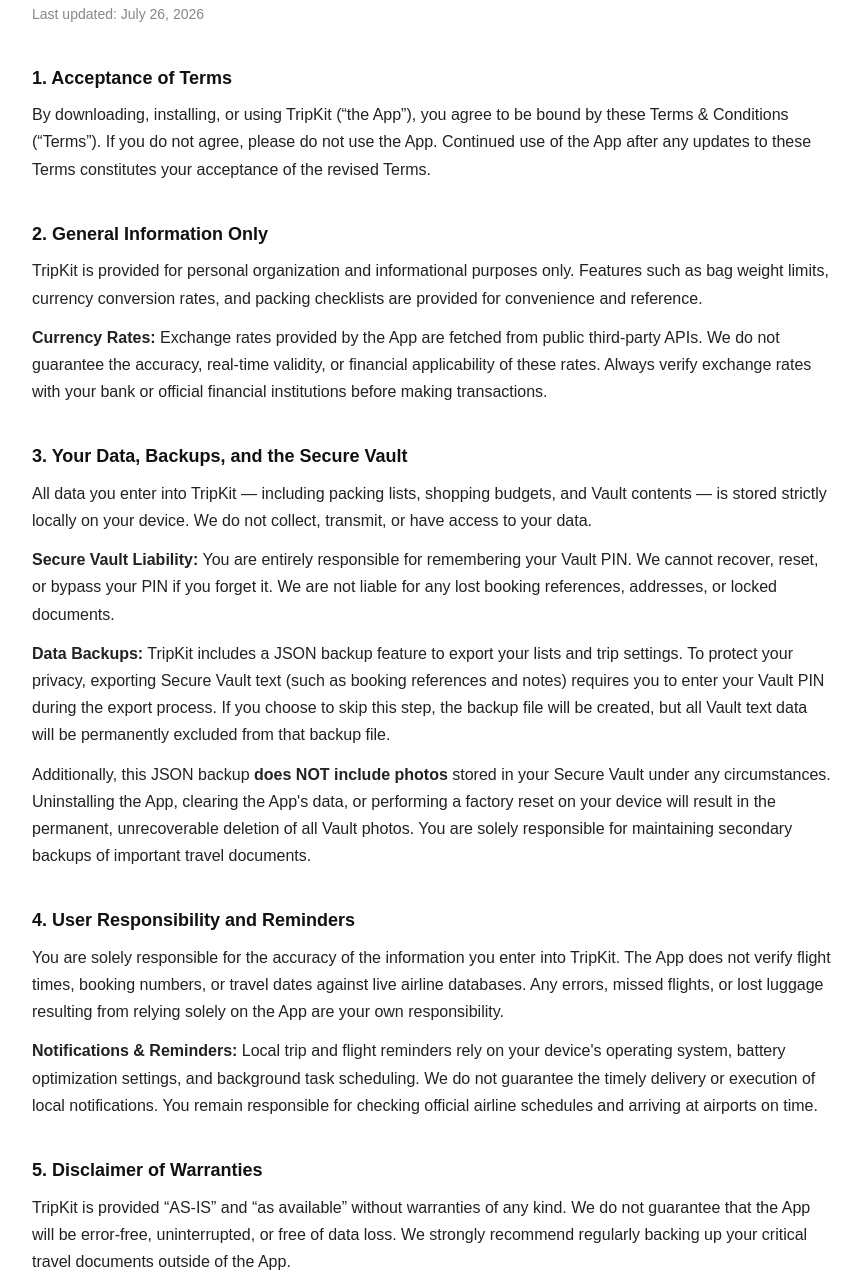
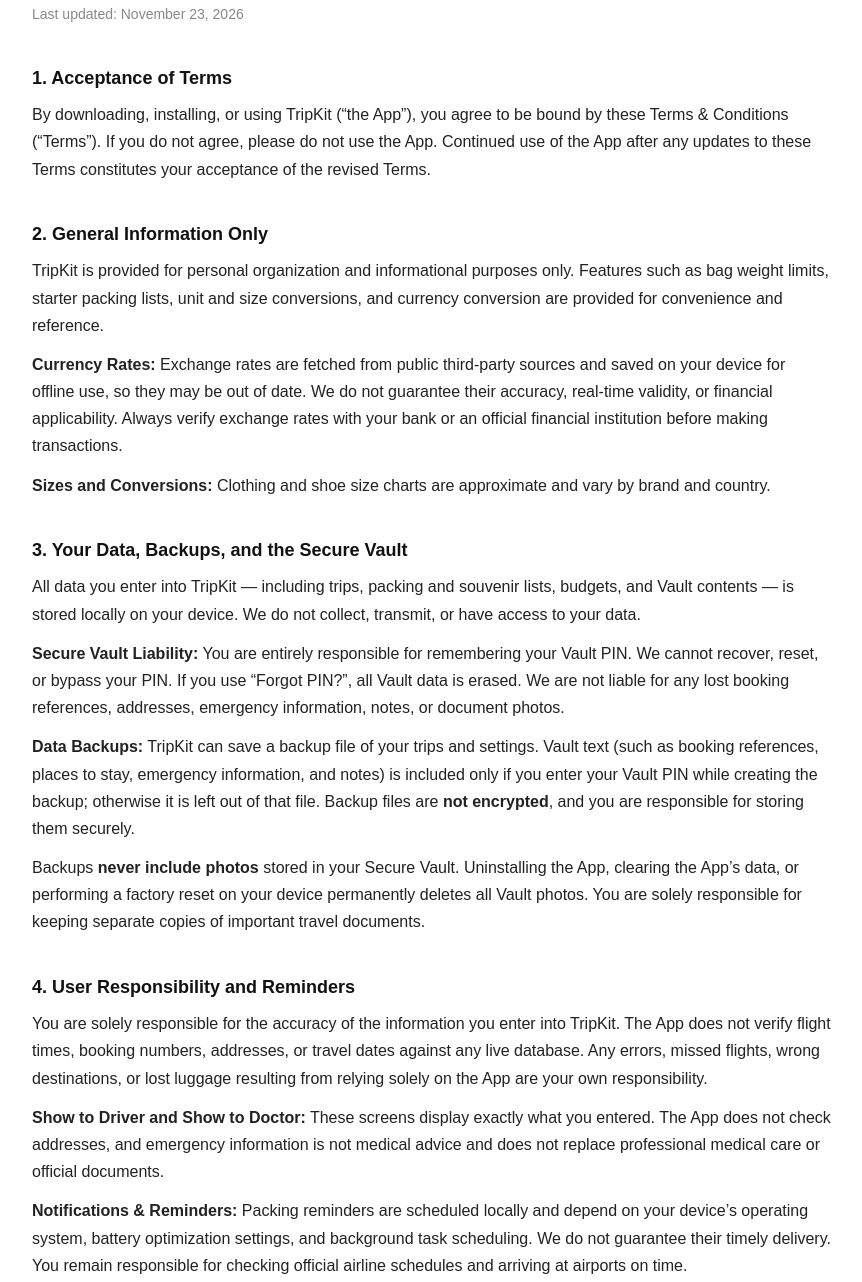
Before and after one commit to buildsbyYD/builds-by-yd-legal, a plain HTML site: page tripkit/terms.html in a window 1280 px wide. Shown: the part 120-1402 px from the top of the page, without its empty margins (208-1070 px from the left). Drawn offline with Linux system fonts and the light colour scheme.

Commit message:
Update terms.html

```diff
--- a/tripkit/terms.html
+++ b/tripkit/terms.html
@@ -50,24 +50,26 @@
 
   <h1 class="title">Terms &amp; Conditions</h1>
   <p class="subtitle">TripKit &ndash; Travel Assistant</p>
-  <p class="date">Last updated: July 26, 2026</p>
+  <p class="date">Last updated: November 23, 2026</p>
 
   <h2>1. Acceptance of Terms</h2>
   <p>By downloading, installing, or using TripKit (&ldquo;the App&rdquo;), you agree to be bound by these Terms &amp; Conditions (&ldquo;Terms&rdquo;). If you do not agree, please do not use the App. Continued use of the App after any updates to these Terms constitutes your acceptance of the revised Terms.</p>
 
   <h2>2. General Information Only</h2>
-  <p>TripKit is provided for personal organization and informational purposes only. Features such as bag weight limits, currency conversion rates, and packing checklists are provided for convenience and reference.</p>
-  <p><strong>Currency Rates:</strong> Exchange rates provided by the App are fetched from public third-party APIs. We do not guarantee the accuracy, real-time validity, or financial applicability of these rates. Always verify exchange rates with your bank or official financial institutions before making transactions.</p>
+  <p>TripKit is provided for personal organization and informational purposes only. Features such as bag weight limits, starter packing lists, unit and size conversions, and currency conversion are provided for convenience and reference.</p>
+  <p><strong>Currency Rates:</strong> Exchange rates are fetched from public third-party sources and saved on your device for offline use, so they may be out of date. We do not guarantee their accuracy, real-time validity, or financial applicability. Always verify exchange rates with your bank or an official financial institution before making transactions.</p>
+  <p><strong>Sizes and Conversions:</strong> Clothing and shoe size charts are approximate and vary by brand and country.</p>
 
   <h2>3. Your Data, Backups, and the Secure Vault</h2>
-  <p>All data you enter into TripKit &mdash; including packing lists, shopping budgets, and Vault contents &mdash; is stored strictly locally on your device. We do not collect, transmit, or have access to your data.</p>
-  <p><strong>Secure Vault Liability:</strong> You are entirely responsible for remembering your Vault PIN. We cannot recover, reset, or bypass your PIN if you forget it. We are not liable for any lost booking references, addresses, or locked documents.</p>
-  <p><strong>Data Backups:</strong> TripKit includes a JSON backup feature to export your lists and trip settings. To protect your privacy, exporting Secure Vault text (such as booking references and notes) requires you to enter your Vault PIN during the export process. If you choose to skip this step, the backup file will be created, but all Vault text data will be permanently excluded from that backup file.</p>
-  <p>Additionally, this JSON backup <strong>does NOT include photos</strong> stored in your Secure Vault under any circumstances. Uninstalling the App, clearing the App's data, or performing a factory reset on your device will result in the permanent, unrecoverable deletion of all Vault photos. You are solely responsible for maintaining secondary backups of important travel documents.</p>
+  <p>All data you enter into TripKit &mdash; including trips, packing and souvenir lists, budgets, and Vault contents &mdash; is stored locally on your device. We do not collect, transmit, or have access to your data.</p>
+  <p><strong>Secure Vault Liability:</strong> You are entirely responsible for remembering your Vault PIN. We cannot recover, reset, or bypass your PIN. If you use &ldquo;Forgot PIN?&rdquo;, all Vault data is erased. We are not liable for any lost booking references, addresses, emergency information, notes, or document photos.</p>
+  <p><strong>Data Backups:</strong> TripKit can save a backup file of your trips and settings. Vault text (such as booking references, places to stay, emergency information, and notes) is included only if you enter your Vault PIN while creating the backup; otherwise it is left out of that file. Backup files are <strong>not encrypted</strong>, and you are responsible for storing them securely.</p>
+  <p>Backups <strong>never include photos</strong> stored in your Secure Vault. Uninstalling the App, clearing the App&rsquo;s data, or performing a factory reset on your device permanently deletes all Vault photos. You are solely responsible for keeping separate copies of important travel documents.</p>
 
   <h2>4. User Responsibility and Reminders</h2>
-  <p>You are solely responsible for the accuracy of the information you enter into TripKit. The App does not verify flight times, booking numbers, or travel dates against live airline databases. Any errors, missed flights, or lost luggage resulting from relying solely on the App are your own responsibility.</p>
-  <p><strong>Notifications &amp; Reminders:</strong> Local trip and flight reminders rely on your device's operating system, battery optimization settings, and background task scheduling. We do not guarantee the timely delivery or execution of local notifications. You remain responsible for checking official airline schedules and arriving at airports on time.</p>
+  <p>You are solely responsible for the accuracy of the information you enter into TripKit. The App does not verify flight times, booking numbers, addresses, or travel dates against any live database. Any errors, missed flights, wrong destinations, or lost luggage resulting from relying solely on the App are your own responsibility.</p>
+  <p><strong>Show to Driver and Show to Doctor:</strong> These screens display exactly what you entered. The App does not check addresses, and emergency information is not medical advice and does not replace professional medical care or official documents.</p>
+  <p><strong>Notifications &amp; Reminders:</strong> Packing reminders are scheduled locally and depend on your device&rsquo;s operating system, battery optimization settings, and background task scheduling. We do not guarantee their timely delivery. You remain responsible for checking official airline schedules and arriving at airports on time.</p>
 
   <h2>5. Disclaimer of Warranties</h2>
   <p>TripKit is provided &ldquo;AS-IS&rdquo; and &ldquo;as available&rdquo; without warranties of any kind. We do not guarantee that the App will be error-free, uninterrupted, or free of data loss. We strongly recommend regularly backing up your critical travel documents outside of the App.</p>
```
